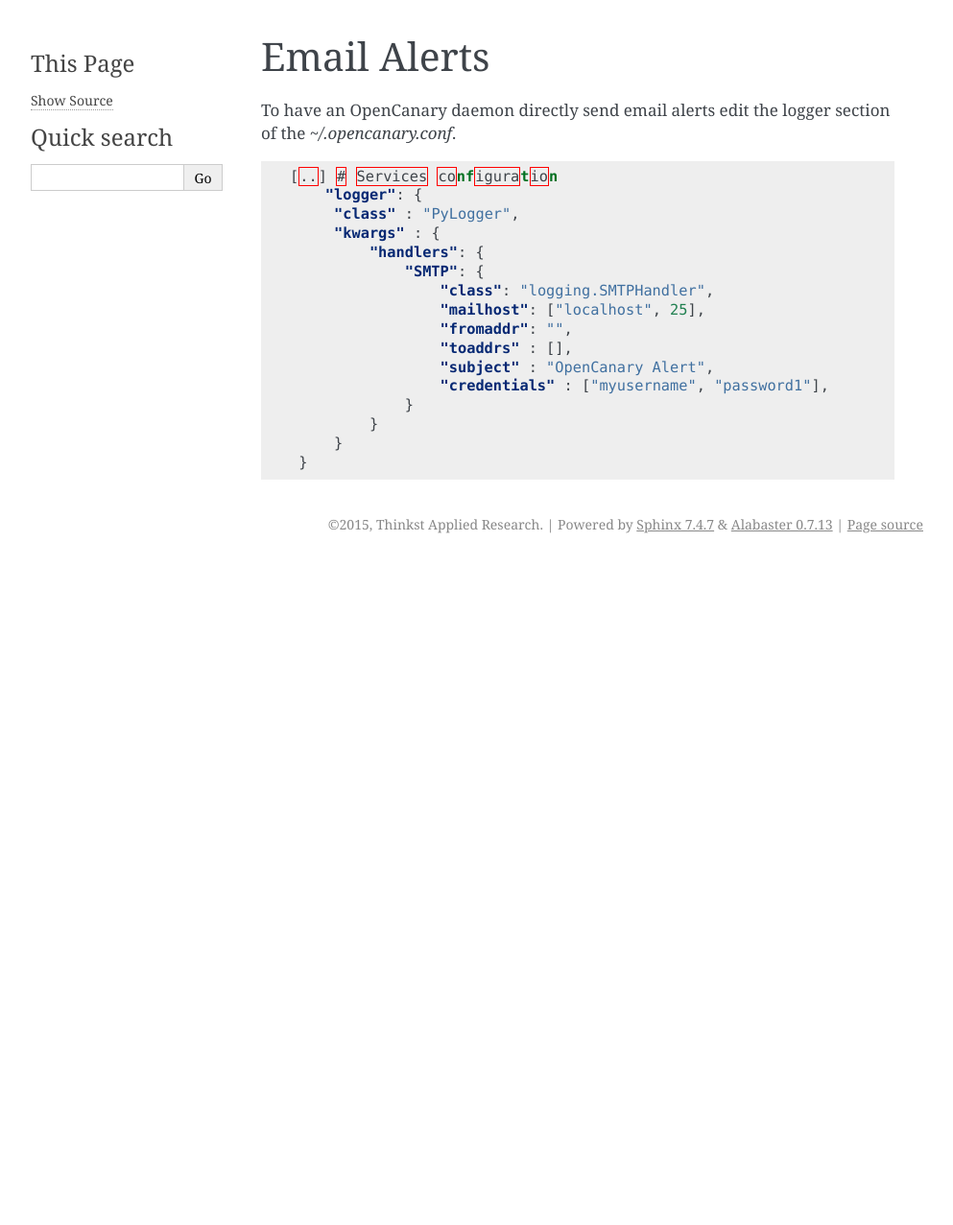
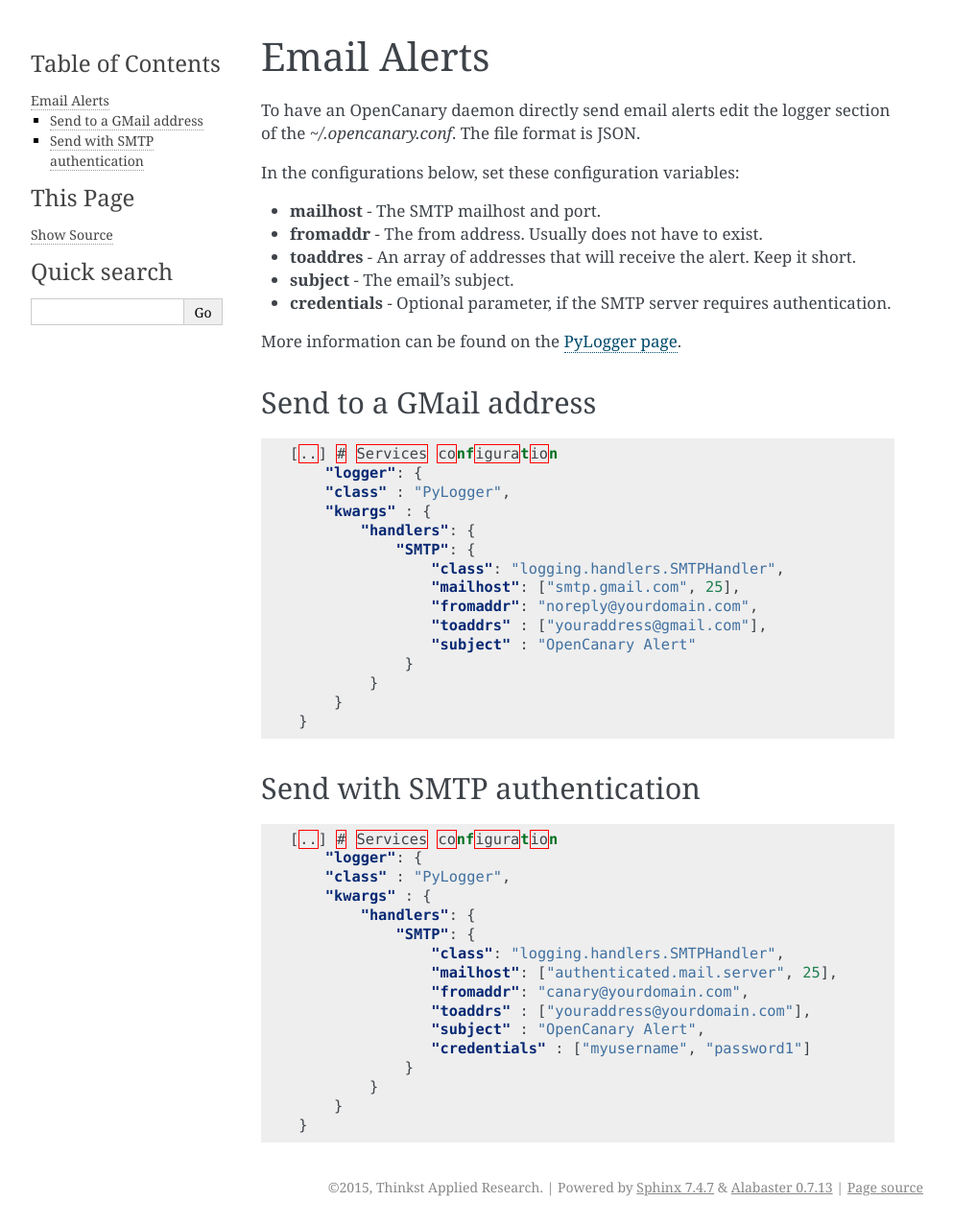
Before and after one commit to thinkst/opencanary, a Sphinx documentation site: the page built from docs/alerts/email.rst, in a window 1280 px wide. Shown: the whole page at 96% size, without its empty margins (148-1141 px from the left). Built offline with Sphinx 7.4.7, drawn with Linux system fonts in a browser that asks for light colours; before the commit the page ends 900 px from its top, so only the background shows below that.

Commit message:
Updated email alerting documentation.

```diff
--- a/docs/alerts/email.rst
+++ b/docs/alerts/email.rst
@@ -1,23 +1,57 @@
 Email Alerts
 ============
 
-To have an OpenCanary daemon directly send email alerts edit the logger section of the *~/.opencanary.conf*.
+To have an OpenCanary daemon directly send email alerts edit the logger section of the *~/.opencanary.conf*. The file format is JSON.
+
+In the configurations below, set these configuration variables:
+
+* **mailhost** - The SMTP mailhost and port.
+* **fromaddr** - The from address. Usually does not have to exist.
+* **toaddres** - An array of addresses that will receive the alert. Keep it short.
+* **subject** - The email's subject.
+* **credentials** - Optional parameter, if the SMTP server requires authentication.
+
+More information can be found on the `PyLogger page <https://docs.python.org/2/library/logging.handlers.html#logging.handlers.SMTPHandler>`_.
+
+Send to a GMail address
+-----------------------
 
 .. code-block:: json
 
    [..] # Services configuration
        "logger": {
-	"class" : "PyLogger",
-	"kwargs" : {
-	    "handlers": {
-		"SMTP": {
-		    "class": "logging.SMTPHandler",
-		    "mailhost": ["localhost", 25],
-		    "fromaddr": "",
-		    "toaddrs" : [],
-		    "subject" : "OpenCanary Alert",
-		    "credentials" : ["myusername", "password1"],
-		}
-	    }
-	}
+       "class" : "PyLogger",
+       "kwargs" : {
+           "handlers": {
+               "SMTP": {
+                   "class": "logging.handlers.SMTPHandler",
+                   "mailhost": ["smtp.gmail.com", 25],
+                   "fromaddr": "noreply@yourdomain.com",
+                   "toaddrs" : ["youraddress@gmail.com"],
+                   "subject" : "OpenCanary Alert"
+                }
+            }
+        }
     }
+
+Send with SMTP authentication
+-----------------------------
+
+.. code-block:: json
+
+   [..] # Services configuration
+       "logger": {
+       "class" : "PyLogger",
+       "kwargs" : {
+           "handlers": {
+               "SMTP": {
+                   "class": "logging.handlers.SMTPHandler",
+                   "mailhost": ["authenticated.mail.server", 25],
+                   "fromaddr": "canary@yourdomain.com",
+                   "toaddrs" : ["youraddress@yourdomain.com"],
+                   "subject" : "OpenCanary Alert",
+                   "credentials" : ["myusername", "password1"]
+                }
+            }
+        }
+    }
```
